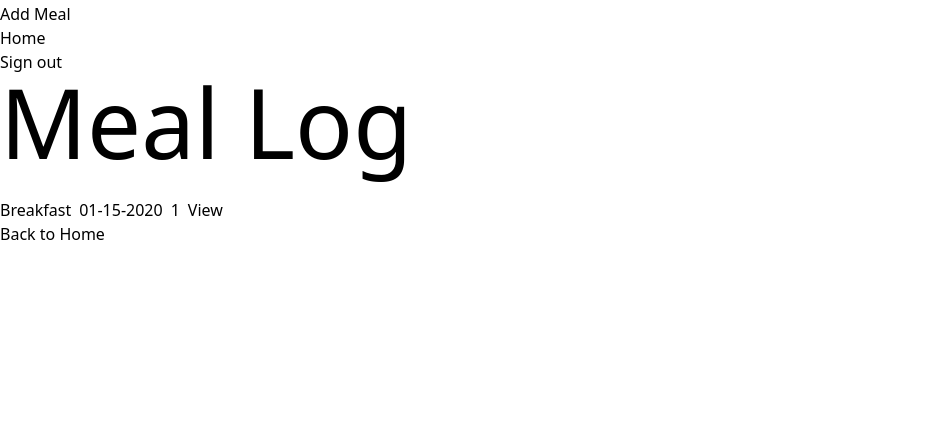
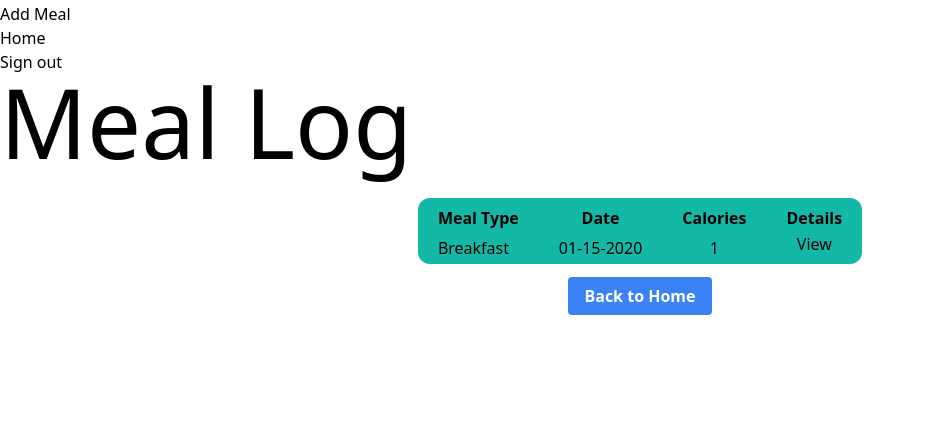
Before and after one commit to gabvint/fit_trackr, a Django app: page /meallog/ in a window 1280 px wide. Shown: the part 354-800 px from the top of the page, without its empty margins (0-925 px from the left). Run offline with Django 4.2, Linux system fonts and the light colour scheme; a user stored in the database is signed in; tables that the repository leaves empty hold one stand-in row (values such as "Sample post"); some libraries are stand-ins or nearby versions.

Commit message:
updated meal log table

```diff
--- a/main_app/templates/meal_log.html
+++ b/main_app/templates/meal_log.html
@@ -10,16 +10,32 @@
     <h1 class=" text-8xl">Meal Log</h1>
 
     <section class=' mt-7'>
-        {% for meal in meals %}
-            <div class=" flex gap-2">
-                <p>{{ meal.get_meal_display }}</p>
-                <p>{{ meal.day }}</p>
-                <p>{{ meal.calories }}</p>
 
-                <a href="{% url 'meal_detail' meal.id %}">View</a>
-            </div>
-        {% endfor %}
+        <div class='flex justify-center'>
+            <table class='table-auto rounded-xl bg-teal-500'>
+                <thead>
+                    <tr>
+                        <th class='pl-5 pr-5 pt-2'>Meal Type</th>
+                        <th class='pl-5 pr-5 pt-2'>Date</th>
+                        <th class='pl-5 pr-5 pt-2'>Calories</th>
+                        <th class='pl-5 pr-5 pt-2'>Details</th>
+                    </tr>
+                </thead>
+                <tbody>
+                    {% for meal in meals %}
+                    <tr>
+                        <td class='text-wrap pl-5 pr-5'>{{ meal.get_meal_display }}</td>
+                        <td class='text-center pl-5 pr-5'>{{ meal.day }}</td>
+                        <td class='text-center pl-5 pr-5'>{{ meal.calories }}</td>
+                        <td class='text-center hover:text-blue-600 hover:underline pl-5 pr-5 pb-2'><a href="{% url 'meal_detail' meal.id %}">View</a></td>
+                    </tr>
+                    {% endfor %}
+                </tbody>
+            </table>
+        </div>
+        <div class='flex justify-center mt-5'>
+            <button><a href="{% url 'user_dashboard' %}" class="bg-blue-500 text-white font-semibold py-2 px-4 rounded hover:bg-blue-600">Back to Home</a></button>
+        </div>
     </section>
-    <a href="{% url 'user_dashboard' %}">Back to Home</a>
 
 {% endblock content %}
--- a/theme/static/css/dist/styles.css
+++ b/theme/static/css/dist/styles.css
@@ -787,6 +787,14 @@ select {
   position: static;
 }
 
+.m-10 {
+  margin: 2.5rem;
+}
+
+.m-5 {
+  margin: 1.25rem;
+}
+
 .mx-auto {
   margin-left: auto;
   margin-right: auto;
@@ -798,6 +806,10 @@ select {
 
 .mb-8 {
   margin-bottom: 2rem;
+}
+
+.mt-5 {
+  margin-top: 1.25rem;
 }
 
 .block {
@@ -828,6 +840,10 @@ select {
   align-items: center;
 }
 
+.justify-end {
+  justify-content: flex-end;
+}
+
 .justify-center {
   justify-content: center;
 }
@@ -848,6 +864,18 @@ select {
   text-wrap: wrap;
 }
 
+.rounded {
+  border-radius: 0.25rem;
+}
+
+.rounded-md {
+  border-radius: 0.375rem;
+}
+
+.rounded-xl {
+  border-radius: 0.75rem;
+}
+
 .border-solid {
   border-style: solid;
 }
@@ -855,6 +883,96 @@ select {
 .bg-gray-50 {
   --tw-bg-opacity: 1;
   background-color: rgb(249 250 251 / var(--tw-bg-opacity));
+}
+
+.bg-slate-900 {
+  --tw-bg-opacity: 1;
+  background-color: rgb(15 23 42 / var(--tw-bg-opacity));
+}
+
+.bg-slate-500 {
+  --tw-bg-opacity: 1;
+  background-color: rgb(100 116 139 / var(--tw-bg-opacity));
+}
+
+.bg-slate-300 {
+  --tw-bg-opacity: 1;
+  background-color: rgb(203 213 225 / var(--tw-bg-opacity));
+}
+
+.bg-blue-500 {
+  --tw-bg-opacity: 1;
+  background-color: rgb(59 130 246 / var(--tw-bg-opacity));
+}
+
+.bg-teal-300 {
+  --tw-bg-opacity: 1;
+  background-color: rgb(94 234 212 / var(--tw-bg-opacity));
+}
+
+.bg-teal-800 {
+  --tw-bg-opacity: 1;
+  background-color: rgb(17 94 89 / var(--tw-bg-opacity));
+}
+
+.bg-teal-700 {
+  --tw-bg-opacity: 1;
+  background-color: rgb(15 118 110 / var(--tw-bg-opacity));
+}
+
+.bg-teal-500 {
+  --tw-bg-opacity: 1;
+  background-color: rgb(20 184 166 / var(--tw-bg-opacity));
+}
+
+.p-5 {
+  padding: 1.25rem;
+}
+
+.p-10 {
+  padding: 2.5rem;
+}
+
+.px-4 {
+  padding-left: 1rem;
+  padding-right: 1rem;
+}
+
+.py-2 {
+  padding-top: 0.5rem;
+  padding-bottom: 0.5rem;
+}
+
+.pl-4 {
+  padding-left: 1rem;
+}
+
+.pl-5 {
+  padding-left: 1.25rem;
+}
+
+.pr-5 {
+  padding-right: 1.25rem;
+}
+
+.pb-5 {
+  padding-bottom: 1.25rem;
+}
+
+.pb-3 {
+  padding-bottom: 0.75rem;
+}
+
+.pb-2 {
+  padding-bottom: 0.5rem;
+}
+
+.pt-3 {
+  padding-top: 0.75rem;
+}
+
+.pt-2 {
+  padding-top: 0.5rem;
 }
 
 .text-center {
@@ -882,6 +1000,20 @@ select {
 .text-8xl {
   font-size: 6rem;
   line-height: 1;
+}
+
+.text-3xl {
+  font-size: 1.875rem;
+  line-height: 2.25rem;
+}
+
+.text-4xl {
+  font-size: 2.25rem;
+  line-height: 2.5rem;
+}
+
+.font-semibold {
+  font-weight: 600;
 }
 
 .leading-normal {
@@ -912,8 +1044,18 @@ select {
   color: rgb(29 78 216 / var(--tw-text-opacity));
 }
 
+.text-white {
+  --tw-text-opacity: 1;
+  color: rgb(255 255 255 / var(--tw-text-opacity));
+}
+
 .underline {
   text-decoration-line: underline;
+}
+
+.hover\:bg-blue-600:hover {
+  --tw-bg-opacity: 1;
+  background-color: rgb(37 99 235 / var(--tw-bg-opacity));
 }
 
 .hover\:text-blue-700:hover {
```
Also changed, not shown: main_app/templates/workout_log.html (+11 -9 lines).
